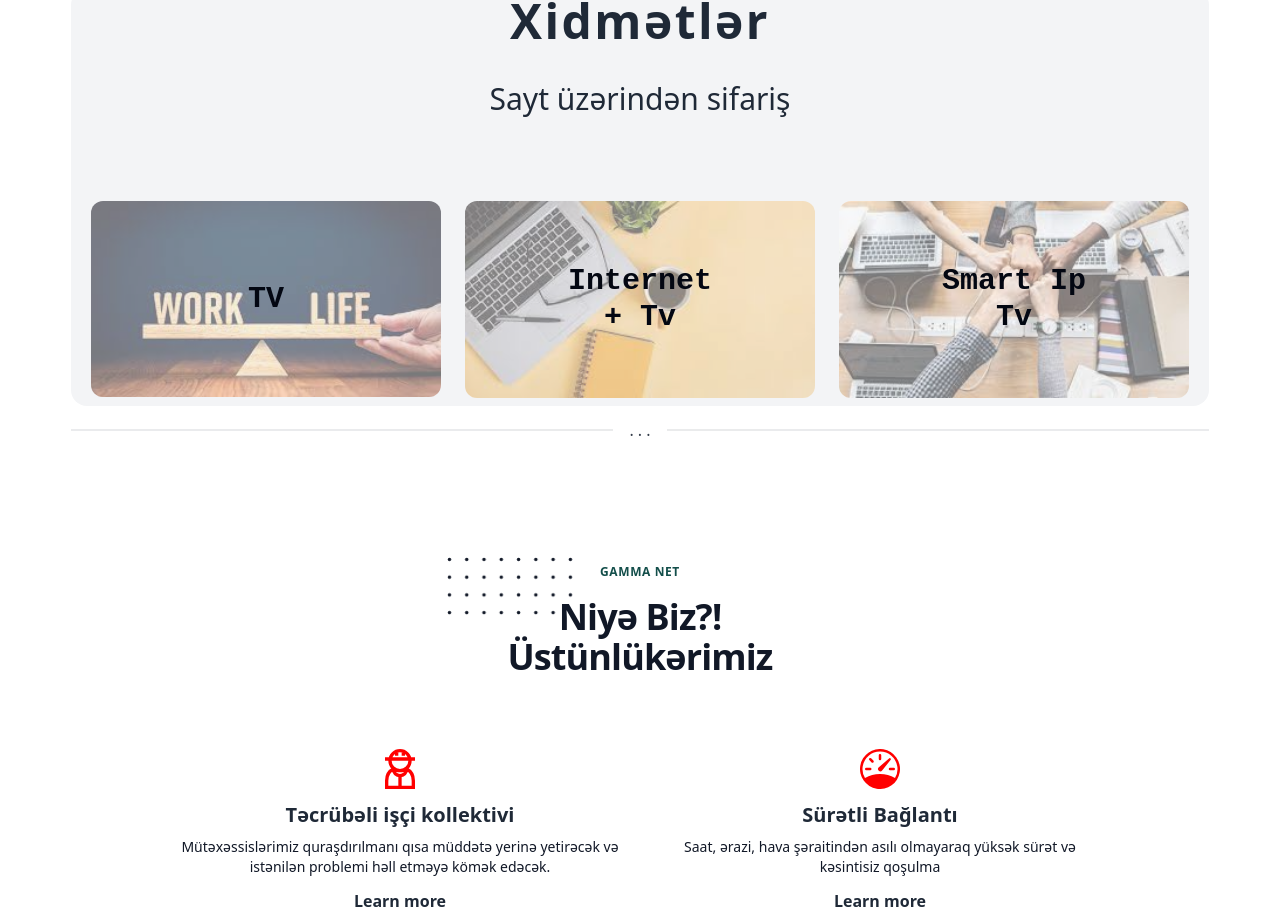
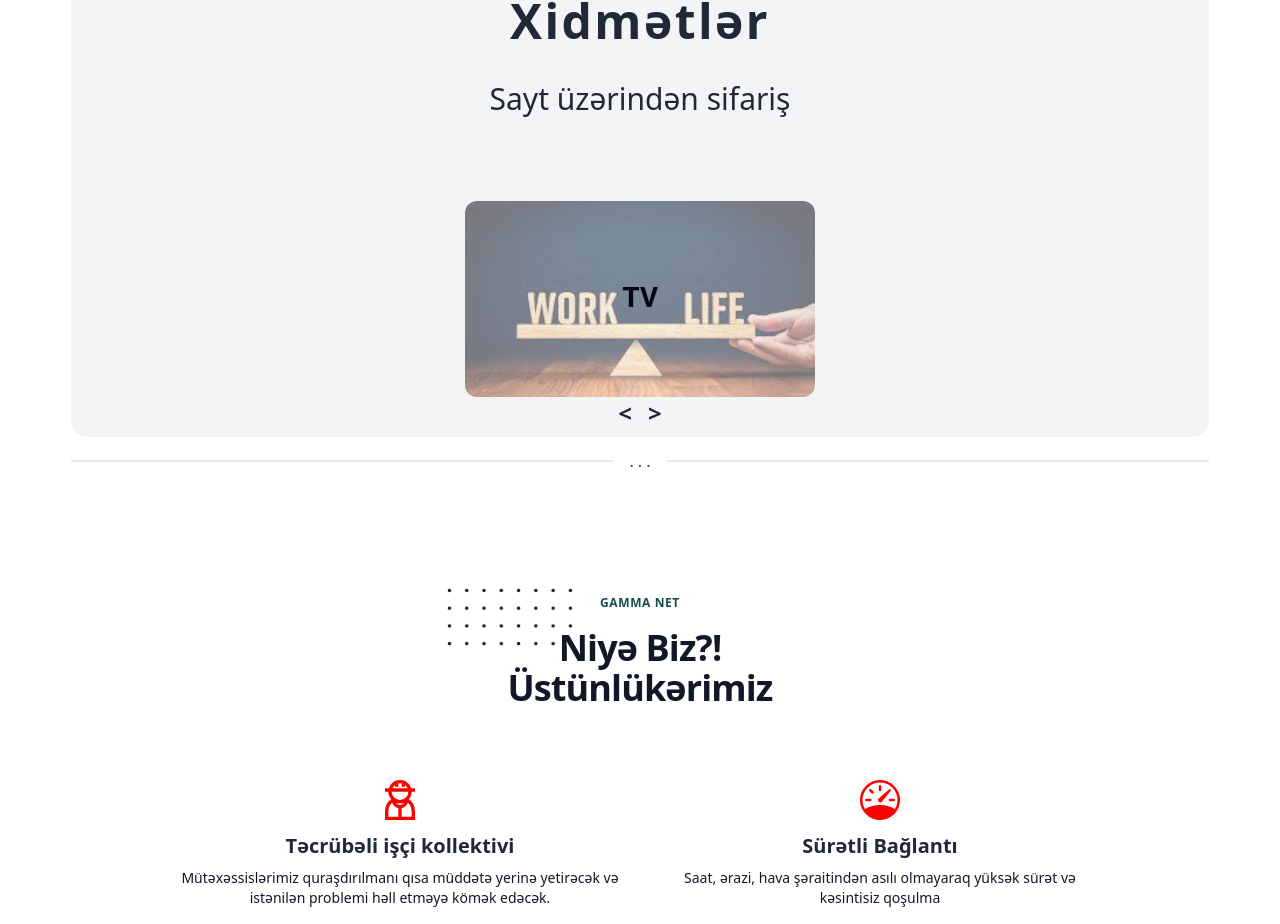
Before and after one commit to bedirlituran/netlika, a Next.js app: page / in a window 1280 px wide. Shown: the part 1556-2480 px from the top of the page. Built offline with nearby package versions, Linux system fonts and the light colour scheme.

Commit message:
elnur baxsin

```diff
--- a/components/Xidmet.jsx
+++ b/components/Xidmet.jsx
@@ -1,9 +1,32 @@
+"use client";
+import { useState,useEffect } from "react";
 import Card2 from "./cards/Card2";
 import React from "react";
 import Card3 from "./cards/Card3";
 import Card4 from "./cards/Card4";
 
 const Xidmet = () => {
+  const [currentIndex, setCurrentIndex] = useState(0);
+
+  const nextSlide = () => {
+    setCurrentIndex((prevIndex) => (prevIndex + 1) % 3);
+  };
+
+  const prevSlide = () => {
+    setCurrentIndex((prevIndex) => (prevIndex - 1 + 3) % 3);
+  };
+
+  useEffect(() => {
+    // Otomatik kaydırma için setInterval kullanımı
+    const intervalId = setInterval(() => {
+      nextSlide();
+    }, 2000); // Her 3 saniyede bir kaydırma (ayarlayabilirsiniz)
+
+    return () => {
+      // Component kaldırıldığında setInterval'i temizle
+      clearInterval(intervalId);
+    };
+  }, [currentIndex]);
   return (
     <>
       <div className="rounded-2xl flex flex-col items-center justify-center m-auto bg-gray-100 min-h-auto  p-2">
@@ -14,12 +37,19 @@ const Xidmet = () => {
           Sayt üzərindən sifariş
         </p>
 
-        <div className="grid grid-cols-1 sm:grid-cols-1 md:grid-cols-1 lg:grid-cols-3 gap-6 mt-8 lg:mt-16
-        ">
-          <Card2 />
-          <Card3 />
-          <Card4 />
-        </div>
+        <div className="slider-container transition-all duration-500">
+      <div className="grid grid-cols-1 sm:grid-cols-1  gap-6 mt-8 lg:mt-16">
+        {currentIndex === 0 && <Card2 />}
+        {currentIndex === 1 && <Card3 />}
+        {currentIndex === 2 && <Card4 />}
+      </div>
+      <div className="flex justify-center items-center gap-4 font-bold text-2xl">
+
+      <button onClick={prevSlide}>{"<"}</button>
+      <button onClick={nextSlide}>{">"}</button>
+      </div>
+
+    </div>
       </div>
     </>
   );
```
